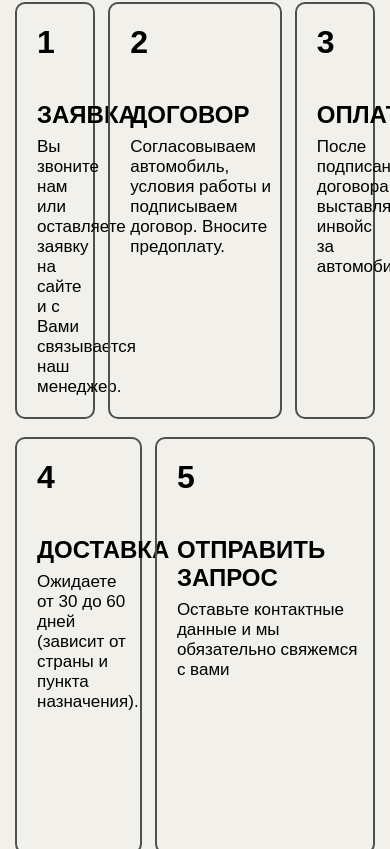
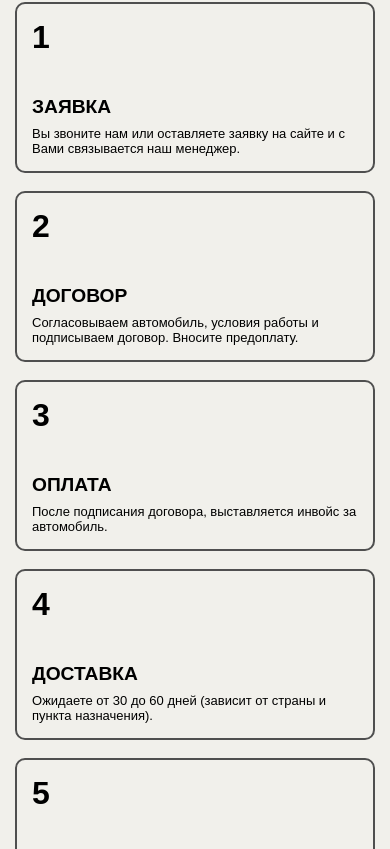
Before and after one commit to rxfr-dvpr/Auto-Trade, a Vue app: page / in a window 390 px wide. Shown: the part 4775-5624 px from the top of the page. Built offline with nearby package versions, Linux system fonts and the light colour scheme; a web font is replaced by a local one.

Commit message:
how to buy section adaptived

```diff
--- a/src/components/HowToBuy.vue
+++ b/src/components/HowToBuy.vue
@@ -73,7 +73,7 @@ export default {
             }
 
             .step-name {
-                font-size: 24px;
+                font-size: calc(18px + 6 * (100vw / 1920));
                 text-transform: uppercase;
                 font-weight: 700;
             }
@@ -81,7 +81,7 @@ export default {
             .step-txt {
                 max-width: 400px;
                 width: 100%;
-                font-size: 17px;
+                font-size: calc(12px + 5 * (100vw / 1920));
 
                 &::first-letter {
                     text-transform: uppercase;
@@ -97,4 +97,30 @@ export default {
     }
 }
 
+@media (max-width: 992px) {
+    .buy__steps {
+        grid-template-columns: repeat(4, 1fr) !important;
+        grid-template-rows: repeat(6, 1fr) !important;
+
+        &-item {
+            &.step-1 { grid-area: 1 / 1 / 3 / 3 !important; }
+            &.step-2 { grid-area: 1 / 3 / 3 / 5 !important; }
+            &.step-3 { grid-area: 3 / 1 / 5 / 3 !important; }
+            &.step-4 { grid-area: 3 / 3 / 5 / 5 !important; }
+            &.step-5 { grid-area: 5 / 1 / 7 / 5 !important; }
+        }
+    }
+}
+
+@media (max-width: 556px) {
+    .buy__steps {
+        display: flex !important;
+        flex-direction: column;
+
+        &-item {
+            padding: 15px !important;
+        }
+    }
+}
+
 </style>
```
